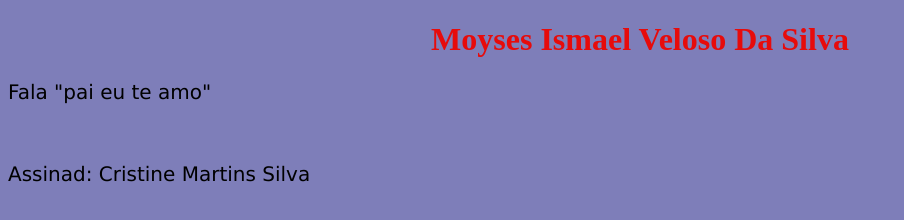
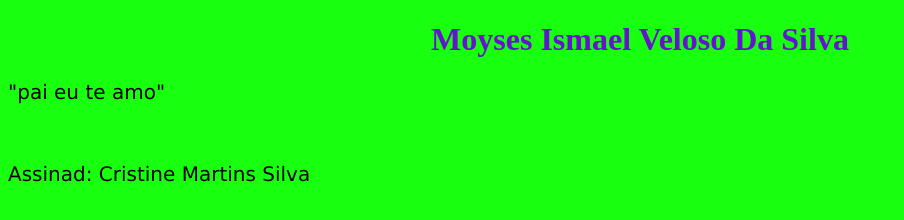
Before and after one commit to CMSILVA4/Pai, a plain HTML site: page index.html in a window 1280 px wide. Shown: the whole page, without its empty margins (0-904 px from the left). Drawn offline with Linux system fonts and the light colour scheme.

Commit message:
verde com roxo

```diff
--- a/css/style.css
+++ b/css/style.css
@@ -1,11 +1,9 @@
 body {
-  background-color: rgb(126, 126, 185);
-  /*Pode escolher outra cor se quiser*/
+  background-color: rgb(24, 255, 16);
 }
 
 h1 {
-  color: rgb(231, 11, 11);
-  /*Pode escolher outra cor se quiser*/
+  color: rgb(101, 19, 207);
   text-align: center;
 }
 
--- a/index.html
+++ b/index.html
@@ -8,7 +8,7 @@
   </head>
   <body>
     <h1>Moyses Ismael Veloso Da Silva</h1>
-    <p>Fala "pai eu te amo"</p>
+    <p> "pai eu te amo"</p>
 		<br>
 		<p>Assinad: Cristine Martins Silva </p>
   </body>
```
